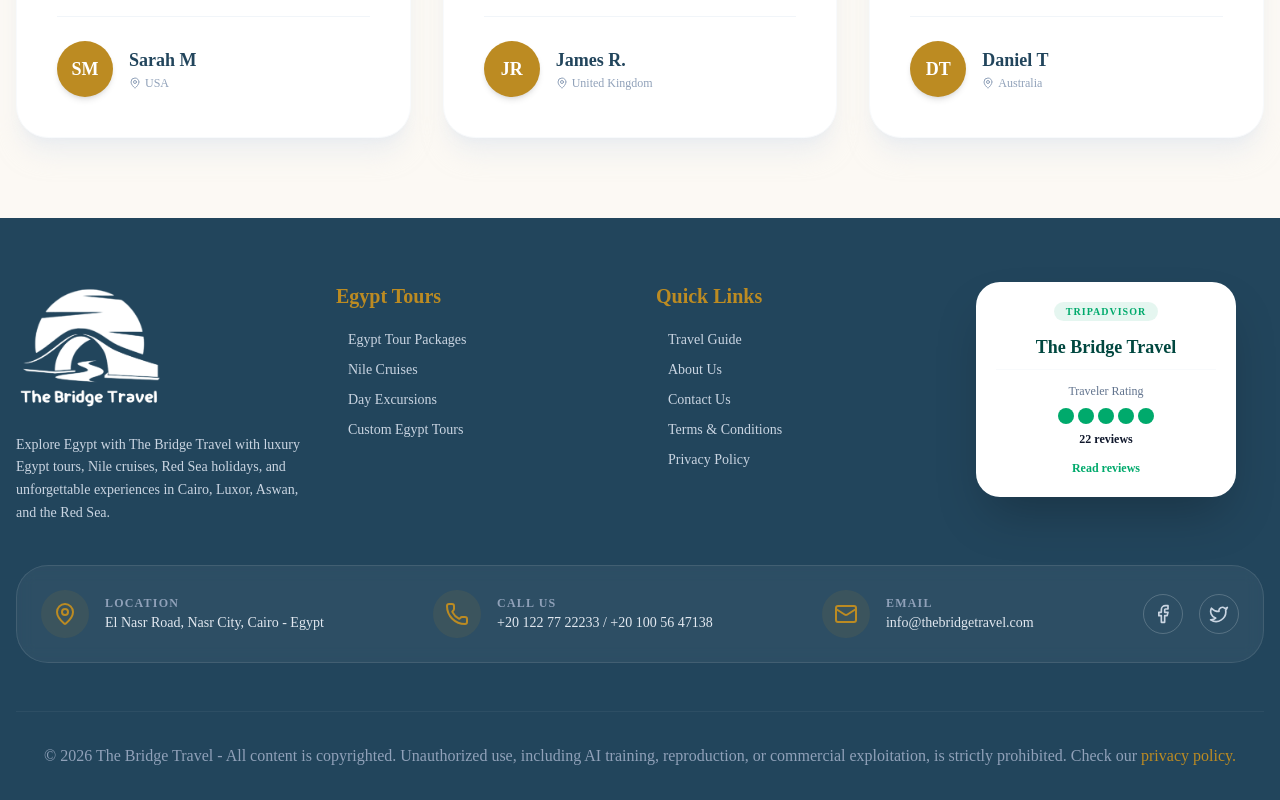
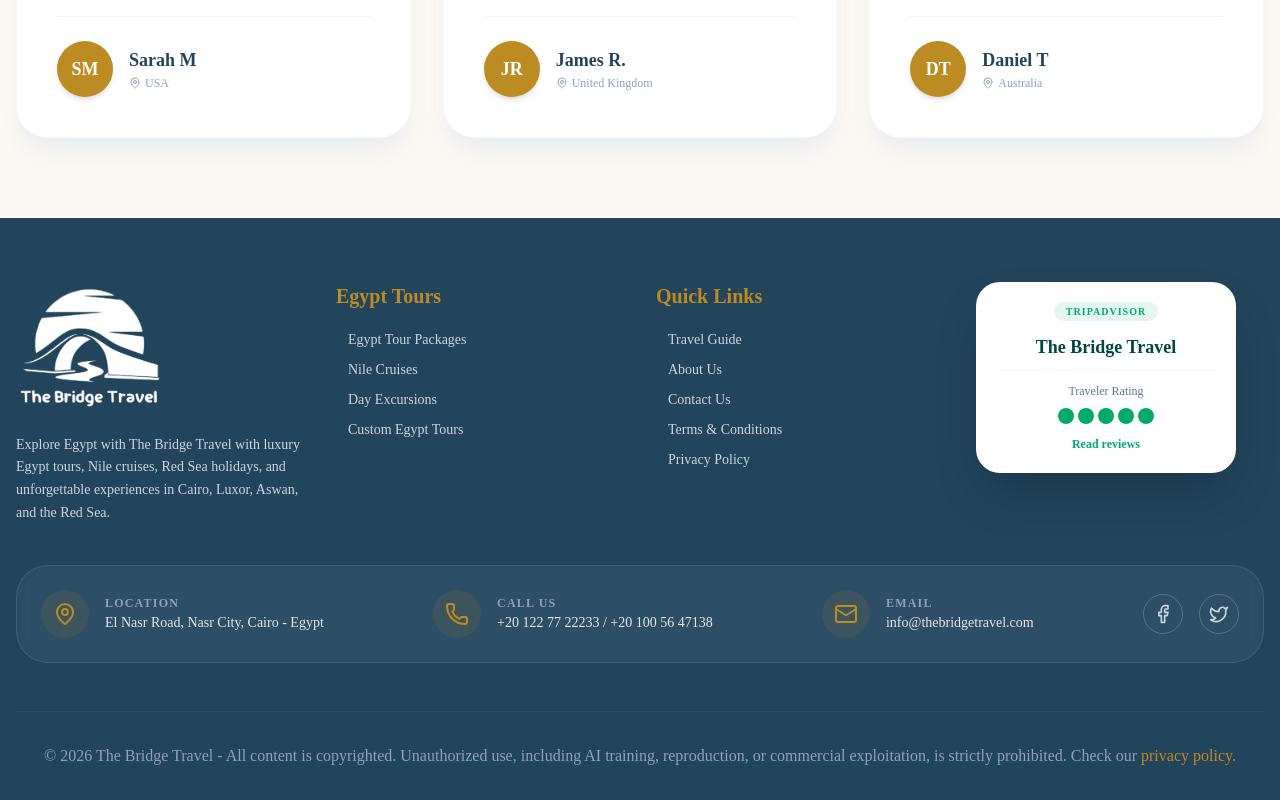
Before and after one commit to youssef-shaaban-dev/the-bridge-travel, a React (Vite) app: page / in a window 1280 px wide. Shown: the part 4445-5245 px from the top of the page. Built offline with nearby package versions, Linux system fonts and the light colour scheme.

Commit message:
Remove reviews count from footer component
Removed the reviews count display from the footer.

```diff
--- a/src/components/shared/Footer.jsx
+++ b/src/components/shared/Footer.jsx
@@ -88,7 +88,6 @@ const TripAdvisorCard = () => (
                             <div key={i} className="w-4 h-4 rounded-full bg-[#00AA6C]" />
                         ))}
                     </div>
-                    <span className="text-slate-900 font-bold">22 reviews</span>
                 </div>
                 <a href="#" className="inline-block mt-1 text-xs font-bold text-[#00AA6C] hover:underline transition-all">
                     Read reviews
```
